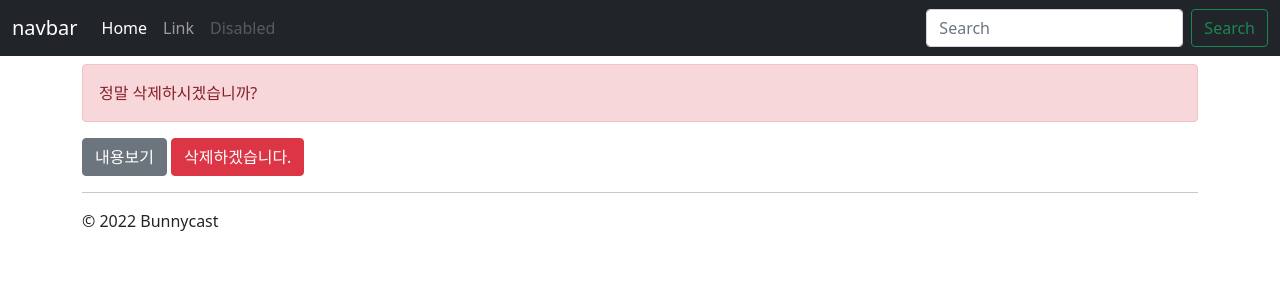
After one commit to bunnycast/django_with_react, a Django app: template instagram/templates/instagram/post_confirm_delete.html in a window 1280 px wide. The commit adds this page. Shown: the top 300 px of the page. Run offline with Django 3.2, Linux system fonts and the light colour scheme; the template is opened without the code that fills it, so the values that code supplies are empty; some libraries are stand-ins or nearby versions.

Commit message:
27. form - post_delete

```diff
--- /dev/null
+++ b/instagram/templates/instagram/post_confirm_delete.html
@@ -0,0 +1,14 @@
+{% extends "instagram/layout.html" %}
+
+{% block content %}
+    <form action="" method="POST">
+        {% csrf_token %}
+        <div class="alert alert-danger">
+            정말 삭제하시겠습니까?
+        </div>
+        <a href="{{ post.get_absolute_url }}" class="btn btn-secondary">
+            내용보기
+        </a>
+        <input type="submit" value="삭제하겠습니다." class="btn btn-danger"/>
+    </form>
+{% endblock %}
--- a/instagram/templates/instagram/post_detail.html
+++ b/instagram/templates/instagram/post_detail.html
@@ -23,5 +23,9 @@
 
     <a href="{% url 'instagram:post_edit' post.pk %}" class="btn btn-info">
         수정
-   </a>
+    </a>
+
+    <a href="{% url 'instagram:post_delete' post.pk %}" class="btn btn-danger">
+        삭제
+    </a>
 {% endblock content %}
--- a/instagram/urls.py
+++ b/instagram/urls.py
@@ -12,6 +12,8 @@ app_name = 'instagram'      # URL Reverse에서 namespace 역할을 하게 됨
 urlpatterns = [
     path('new/', views.post_new, name='post_new'),
     path('<int:pk>/edit/', views.post_edit, name='post_edit'),
+    path('<int:pk>/delete/', views.post_delete, name='post_delete'),
+
     path('', views.post_list, name='post_list'),
     path('<int:pk>/', views.post_detail, name='post_detail'),
 
```
Also changed, not shown: instagram/views.py (+12 -0 lines).
